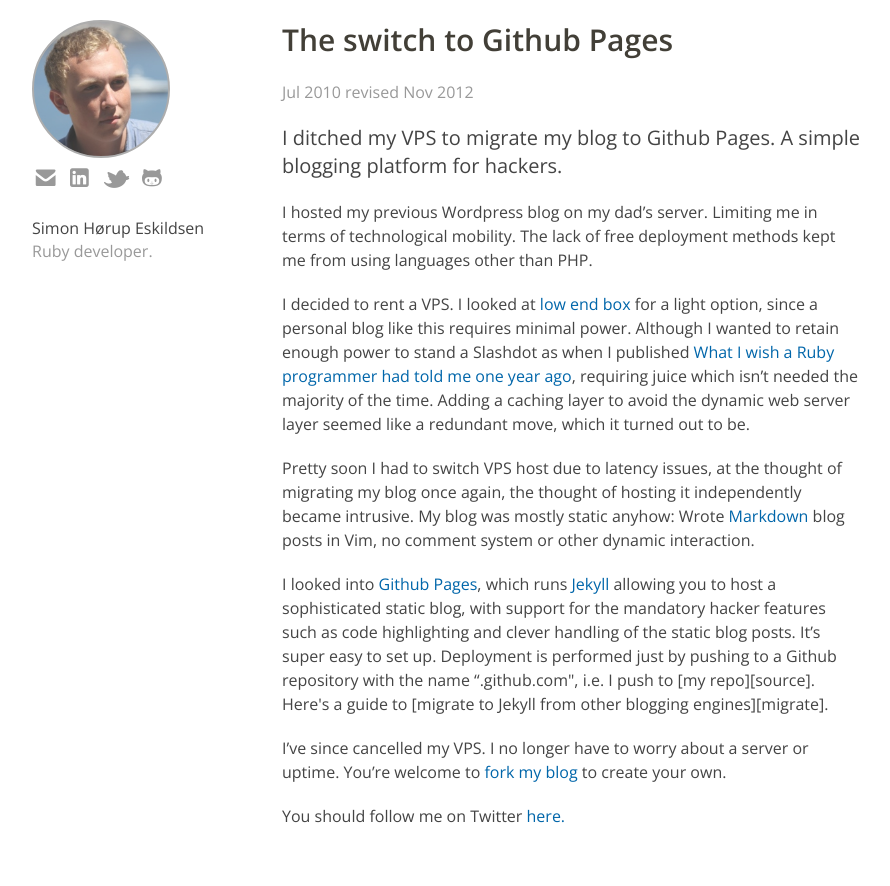
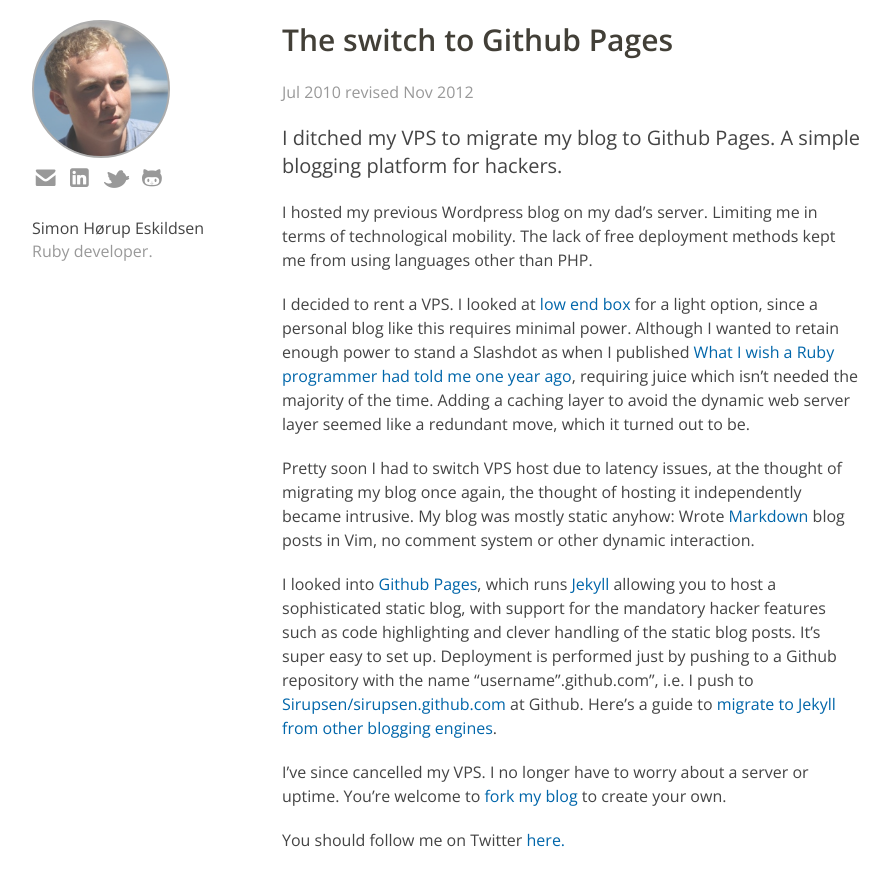
Before and after one commit to igor47/blog, a Jekyll site: the page built from _posts/2010-07-23-the-switch-to-github-pages.md, in a window 1280 px wide. Shown: the top 886 px of the page, without its empty margins (138-1028 px from the left). Built offline with Jekyll 4.4.1, drawn with Linux system fonts in a browser that asks for light colours.

Commit message:
Fix recognizing HTML tag in breadtext

```diff
--- a/_posts/2010-07-23-the-switch-to-github-pages.md
+++ b/_posts/2010-07-23-the-switch-to-github-pages.md
@@ -27,7 +27,8 @@
 host a sophisticated static blog, with support for the mandatory hacker features
 such as code highlighting and clever handling of the static blog posts. It's
 super easy to set up. Deployment is performed just by pushing to a Github
-repository with the name "<username>.github.com", i.e. I push to [my repo][source].
+repository with the name "username".github.com", i.e. I push to
+[Sirupsen/sirupsen.github.com][source] at Github.
 Here's a guide to [migrate to Jekyll from other blogging engines][migrate].
 
 I've since cancelled my VPS. I no longer have to worry about a server or uptime.
```
